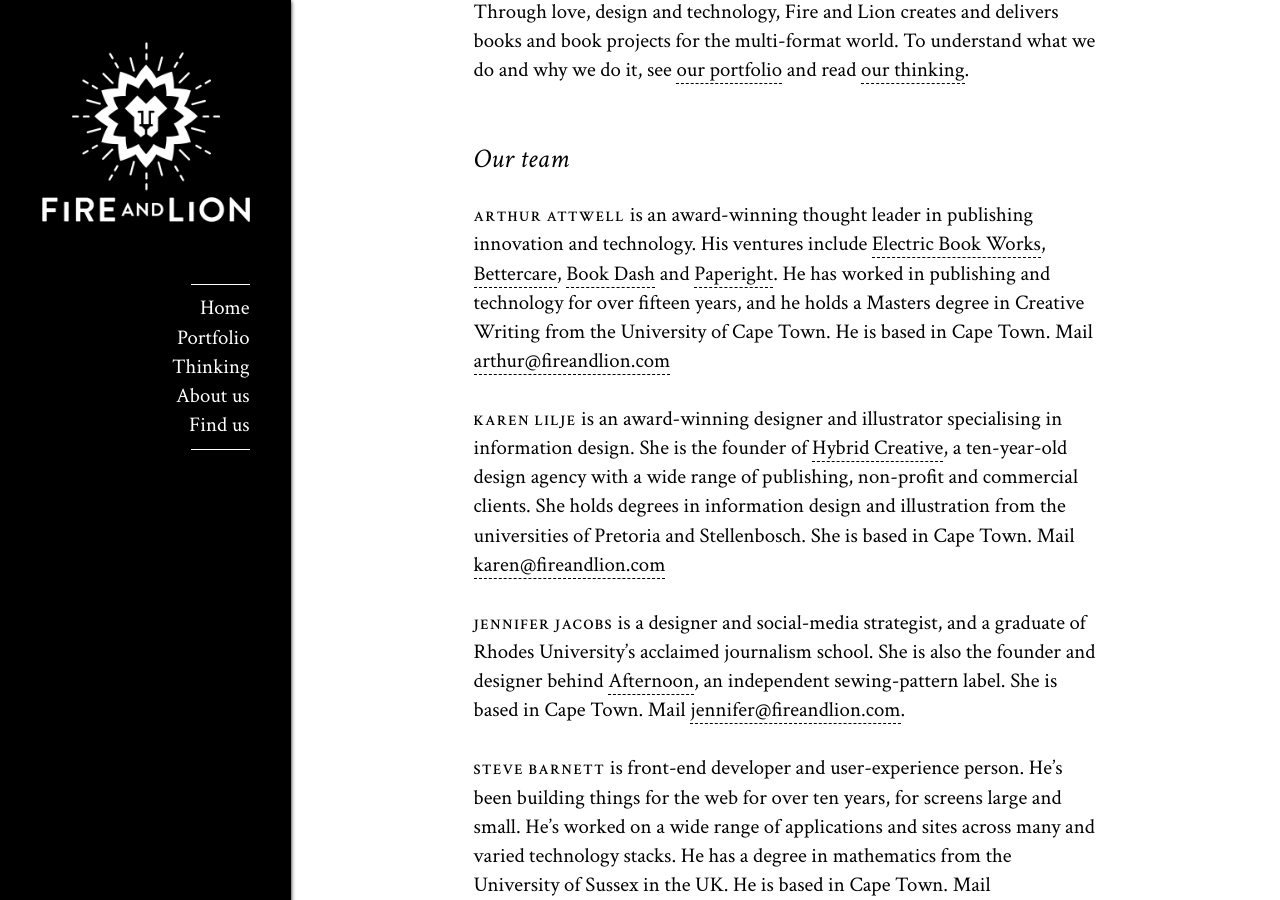
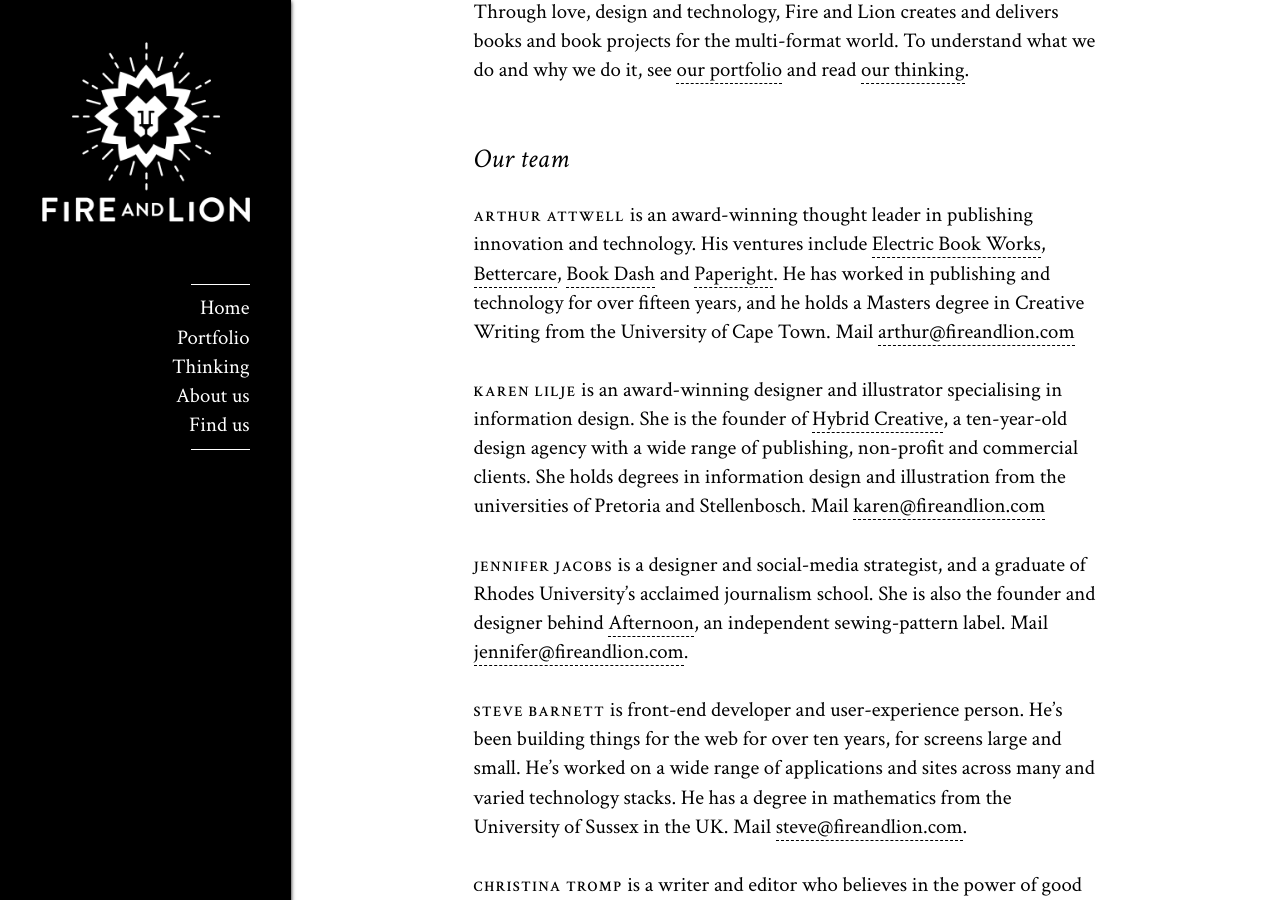
Before and after one commit to jenniferjacobs/fireandlion, a Jekyll site: the page built from about.md, in a window 1280 px wide and 900 px high, scrolled down 267 px. Built offline with Jekyll 4.4.1, drawn with Linux system fonts in a browser that asks for light colours; some of the changed text lies outside the part shown.

Commit message:
Add Dione's bio, remove repetitive 'based in Cape Town'

```diff
--- a/about.md
+++ b/about.md
@@ -9,12 +9,14 @@
 
 ## Our team
 
-**Arthur Attwell** is an award-winning thought leader in publishing innovation and technology. His ventures include [Electric Book Works](http://electricbookworks.com), [Bettercare](http://bettercare.co.za), [Book Dash](http://bookdash.org) and [Paperight](http://paperight.com). He has worked in publishing and technology for over fifteen years, and he holds a Masters degree in Creative Writing from the University of Cape Town. He is based in Cape Town. Mail [arthur@fireandlion.com](mailto:arthur@fireandlion.com)
+**Arthur Attwell** is an award-winning thought leader in publishing innovation and technology. His ventures include [Electric Book Works](http://electricbookworks.com), [Bettercare](http://bettercare.co.za), [Book Dash](http://bookdash.org) and [Paperight](http://paperight.com). He has worked in publishing and technology for over fifteen years, and he holds a Masters degree in Creative Writing from the University of Cape Town. Mail [arthur@fireandlion.com](mailto:arthur@fireandlion.com)
 
-**Karen Lilje** is an award-winning designer and illustrator specialising in information design. She is the founder of [Hybrid Creative](http://hybridcreative.co.za), a ten-year-old design agency with a wide range of publishing, non-profit and commercial clients. She holds degrees in information design and illustration from the universities of Pretoria and Stellenbosch. She is based in Cape Town. Mail [karen@fireandlion.com](mailto:karen@fireandlion.com)
+**Karen Lilje** is an award-winning designer and illustrator specialising in information design. She is the founder of [Hybrid Creative](http://hybridcreative.co.za), a ten-year-old design agency with a wide range of publishing, non-profit and commercial clients. She holds degrees in information design and illustration from the universities of Pretoria and Stellenbosch. Mail [karen@fireandlion.com](mailto:karen@fireandlion.com)
 
-**Jennifer Jacobs** is a designer and social-media strategist, and a graduate of Rhodes University's acclaimed journalism school. She is also the founder and designer behind [Afternoon](https://afternoon.co.za/), an independent sewing-pattern label. She is based in Cape Town. Mail [jennifer@fireandlion.com](mailto:jennifer@fireandlion.com).
+**Jennifer Jacobs** is a designer and social-media strategist, and a graduate of Rhodes University's acclaimed journalism school. She is also the founder and designer behind [Afternoon](https://afternoon.co.za/), an independent sewing-pattern label. Mail [jennifer@fireandlion.com](mailto:jennifer@fireandlion.com).
 
-**Steve Barnett** is front-end developer and user-experience person. He’s been building things for the web for over ten years, for screens large and small. He’s worked on a wide range of applications and sites across many and varied technology stacks. He has a degree in mathematics from the University of Sussex in the UK. He is based in Cape Town. Mail [steve@fireandlion.com](mailto:steve@fireandlion.com).
+**Steve Barnett** is front-end developer and user-experience person. He’s been building things for the web for over ten years, for screens large and small. He’s worked on a wide range of applications and sites across many and varied technology stacks. He has a degree in mathematics from the University of Sussex in the UK. Mail [steve@fireandlion.com](mailto:steve@fireandlion.com).
 
 **Christina Tromp** is a writer and editor who believes in the power of good books and websites. She has an honours degree in politics, philosophy and economics from the University of Cape Town. Mail [christina@fireandlion.com](mailto:christina@fireandlion.com).
+
+**Dione Mentis** is a content strategist with over six years experience in educational publishing. She holds degrees in Development Sociology and in Media and Writing from the University of Cape Town, and an Honours in Publishing Studies from Wits University. Mail [dione@fireandlion.com](mailto:dione@fireandlion.com).
```
